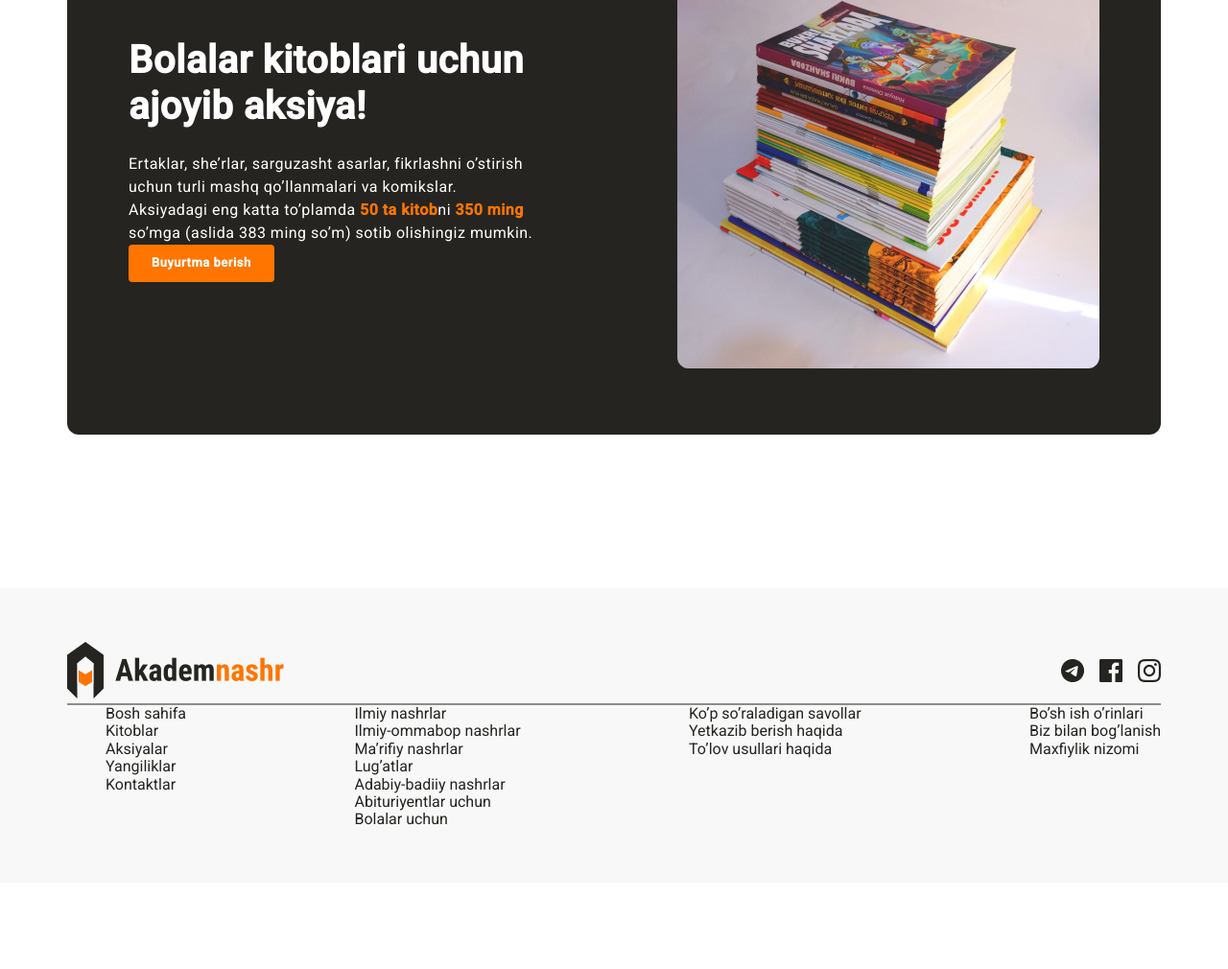
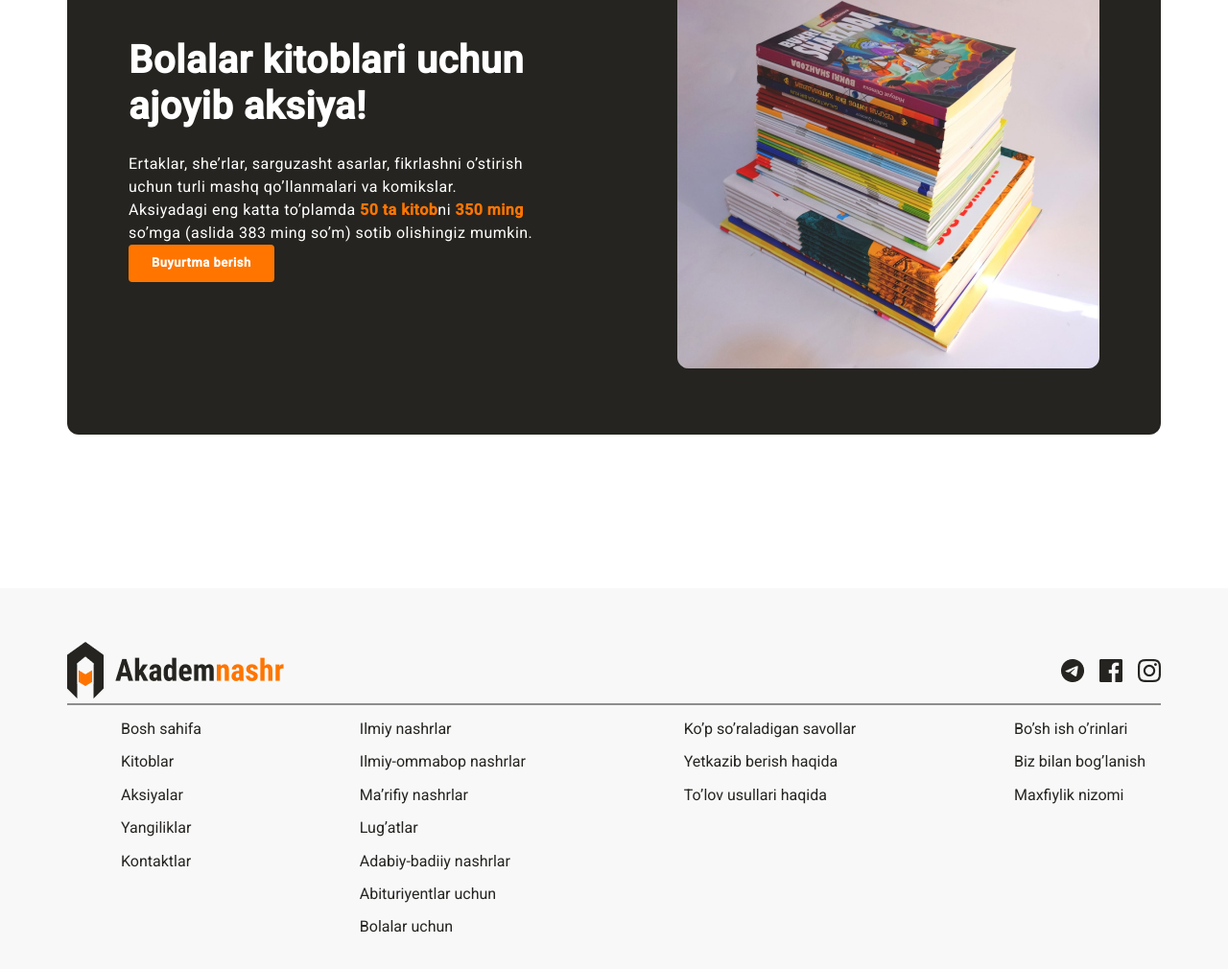
Before and after one commit to JasurbekovnaDev/AkademNashr, a plain HTML site: page index.html in a window 1280 px wide. Shown: the part 1955-2965 px from the top of the page at 96% size. Before the commit the page ends 2875 px from the top, so only its background shows below. Drawn offline with Linux system fonts and the light colour scheme.

Commit message:
footer's margin add

```diff
--- a/css/style.css
+++ b/css/style.css
@@ -284,6 +284,9 @@ margin-bottom: 32px;
   display: flex;
   justify-content: space-between;
 }
+.footer-bottom ul li {
+  margin: 16px;
+}
 
 .footer-link {
   font-weight: 400;
```
